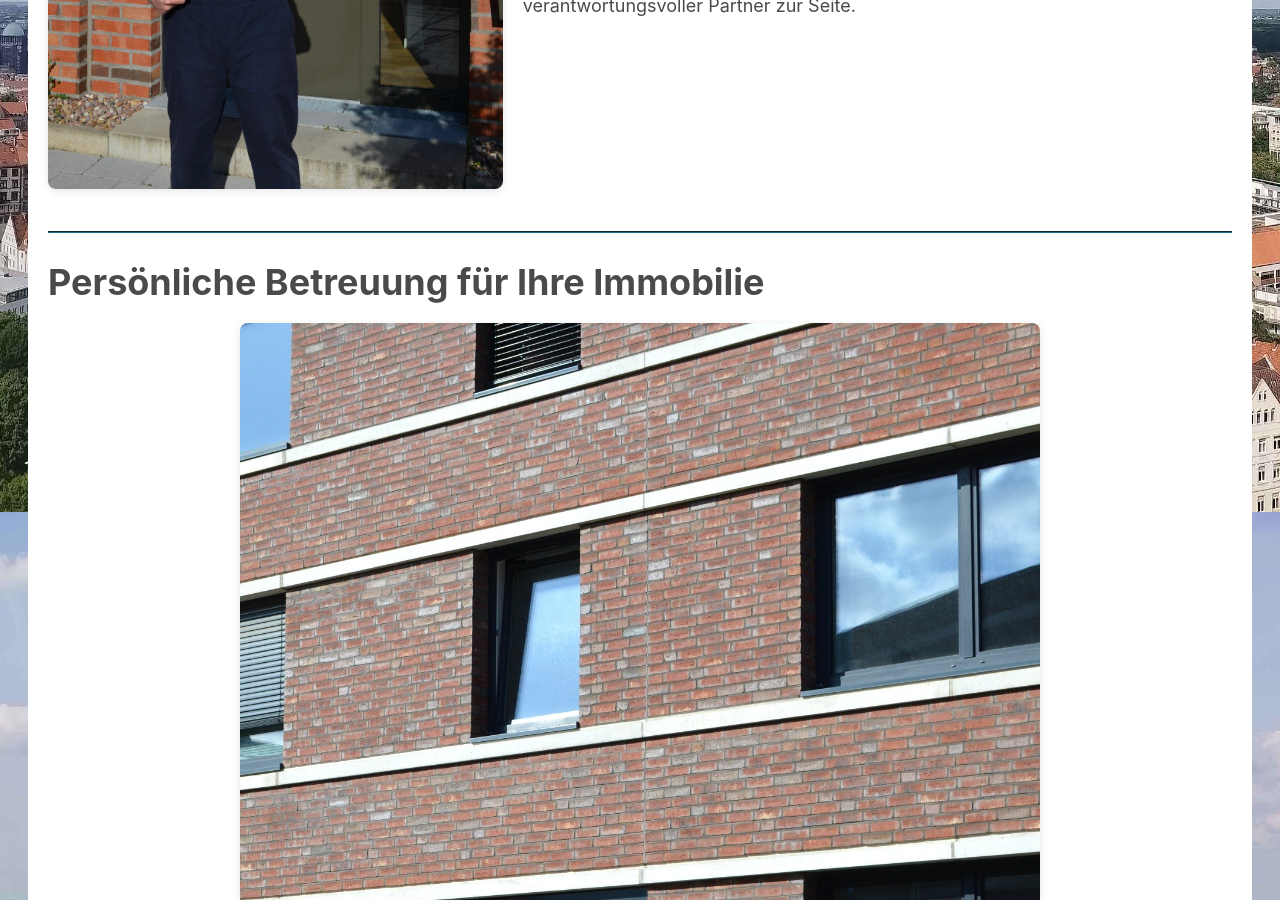
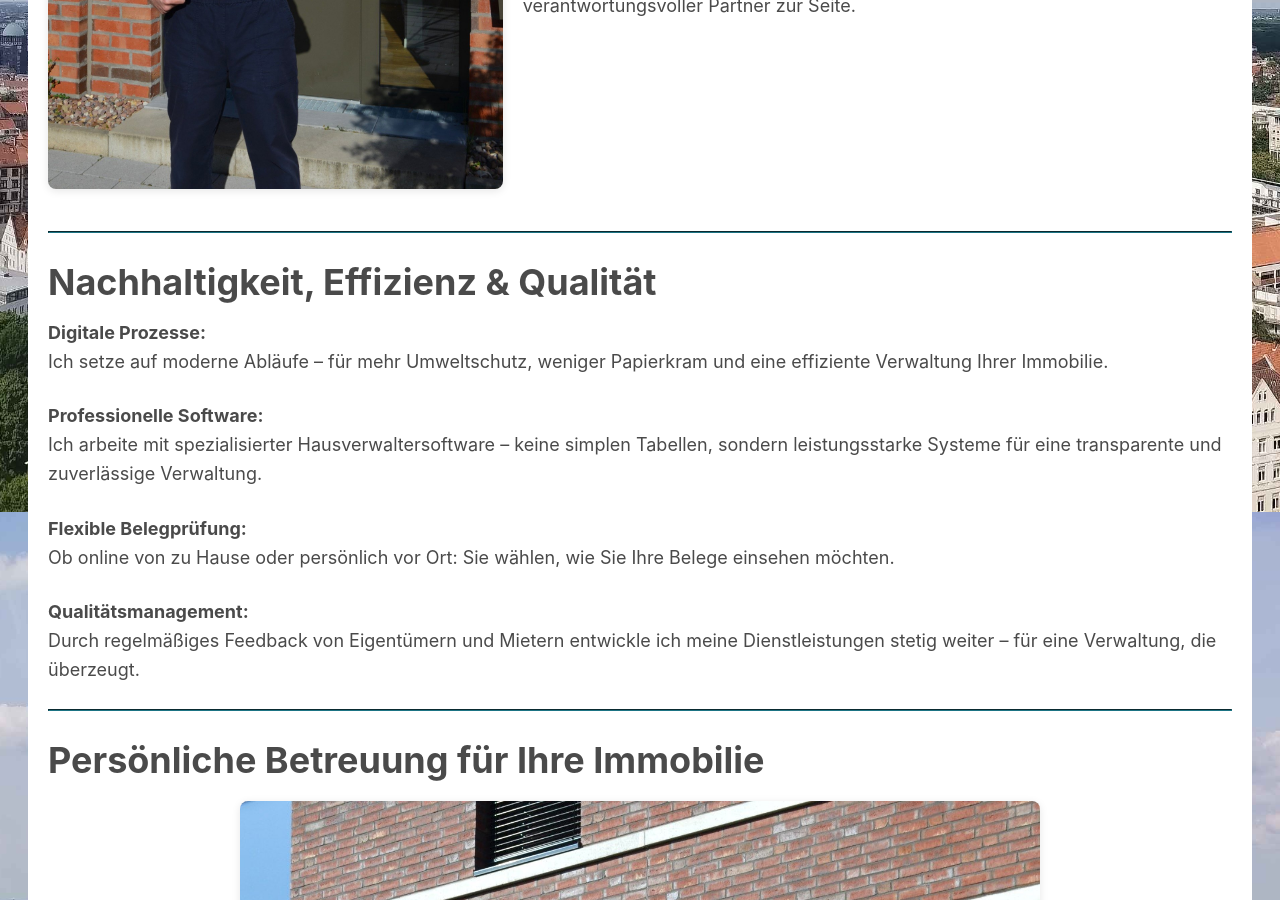
Before and after one commit to marek22k/hausverwaltung, a Jekyll site: the page built from index.md, in a window 1280 px wide and 900 px high, scrolled down 3088 px. Built offline with Jekyll 4.4.1, drawn with Linux system fonts in a browser that asks for light colours.

Commit message:
Update index.md

```diff
--- a/index.md
+++ b/index.md
@@ -115,6 +115,22 @@ sitemap: true
 
 ---
 
+## Nachhaltigkeit, Effizienz & Qualität
+
+**Digitale Prozesse:**
+Ich setze auf moderne Abläufe – für mehr Umweltschutz, weniger Papierkram und eine effiziente Verwaltung Ihrer Immobilie.
+
+**Professionelle Software:**
+Ich arbeite mit spezialisierter Hausverwaltersoftware – keine simplen Tabellen, sondern leistungsstarke Systeme für eine transparente und zuverlässige Verwaltung.
+
+**Flexible Belegprüfung:**
+Ob online von zu Hause oder persönlich vor Ort: Sie wählen, wie Sie Ihre Belege einsehen möchten.
+
+**Qualitätsmanagement:**
+Durch regelmäßiges Feedback von Eigentümern und Mietern entwickle ich meine Dienstleistungen stetig weiter – für eine Verwaltung, die überzeugt.
+
+---
+
 ## Persönliche Betreuung für Ihre Immobilie
 
 <div style="text-align: center; margin-top: 2rem;">
```
